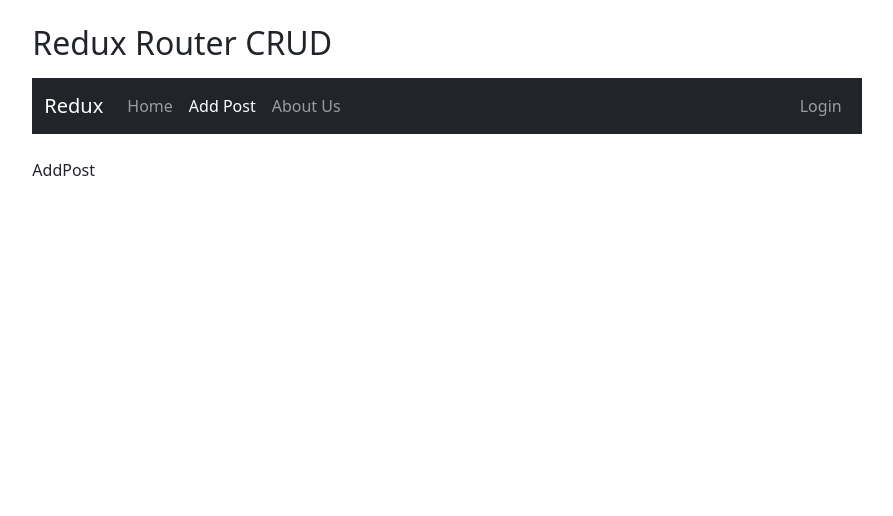
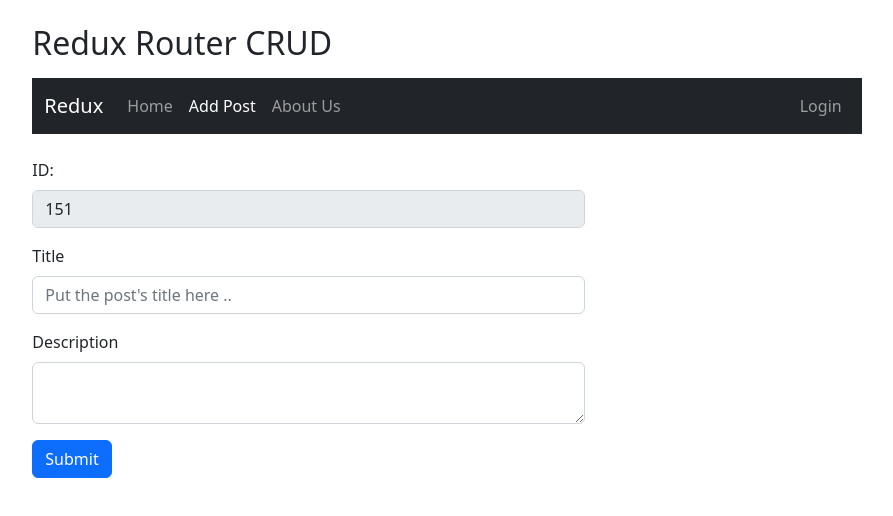
Before and after one commit to ESSOUFIO/Redux-Router-CRUD, a React (Create React App) app: page /post/add in a window 1280 px wide. Shown: the top 516 px of the page, without its empty margins (193-1086 px from the left). Built offline with nearby package versions, Linux system fonts and the light colour scheme.

Commit message:
Fetch posts and Add post

```diff
--- a/src/components/Header.jsx
+++ b/src/components/Header.jsx
@@ -14,7 +14,7 @@ const Header = () => {
             </LinkContainer>
 
             <LinkContainer to="post/add">
-              <Nav.Link>Add Post</Nav.Link>
+              <Nav.Link id="addPost">Add Post</Nav.Link>
             </LinkContainer>
 
             <LinkContainer to="about-us">
--- a/src/pages/AddPost.jsx
+++ b/src/pages/AddPost.jsx
@@ -1,7 +1,63 @@
-import React from "react";
+import React, { useRef } from "react";
+import { Button, Form } from "react-bootstrap";
+import { useDispatch } from "react-redux";
+import { useNavigate } from "react-router-dom";
+import { addPost } from "../store/postSlice";
 
 const AddPost = () => {
-  return <div>AddPost</div>;
+  const navigate = useNavigate();
+  const titleRef = useRef();
+  const descriptionRef = useRef();
+  const id = Math.floor(Math.random() * 1000);
+
+  const dispatch = useDispatch();
+
+  const submitHandler = (e) => {
+    e.preventDefault();
+    dispatch(
+      addPost({
+        id,
+        title: titleRef.current.value,
+        description: descriptionRef.current.value,
+      })
+    )
+      .unwrap()
+      .then(() => {
+        navigate("/");
+      })
+      .then(() => {
+        document.querySelector("#addPost").classList.remove("active");
+      });
+  };
+
+  return (
+    <div className="col-8">
+      <Form onSubmit={submitHandler}>
+        <Form.Group className="mb-3" controlId="id">
+          <Form.Label>ID:</Form.Label>
+          <Form.Control type="text" disabled value={id} />
+        </Form.Group>
+
+        <Form.Group className="mb-3" controlId="title">
+          <Form.Label>Title</Form.Label>
+          <Form.Control
+            type="text"
+            placeholder="Put the post's title here .."
+            ref={titleRef}
+          />
+        </Form.Group>
+
+        <Form.Group className="mb-3" controlId="description">
+          <Form.Label>Description</Form.Label>
+          <Form.Control as="textarea" ref={descriptionRef} />
+        </Form.Group>
+
+        <Button variant="primary" type="submit">
+          Submit
+        </Button>
+      </Form>
+    </div>
+  );
 };
 
 export default AddPost;
--- a/src/store/postSlice.js
+++ b/src/store/postSlice.js
@@ -13,11 +13,33 @@ export const fetchPosts = createAsyncThunk(
     }
   }
 );
+
+export const addPost = createAsyncThunk(
+  "posts/addPost",
+  async (post, thunkAPI) => {
+    const { rejectWithValue } = thunkAPI;
+    try {
+      const res = await fetch("http://localhost:5000/posts", {
+        method: "POST",
+        body: JSON.stringify(post),
+        headers: {
+          "Content-Type": "application/json",
+        },
+      });
+
+      const data = await res.json();
+      return data;
+    } catch (error) {
+      return rejectWithValue(error.message);
+    }
+  }
+);
 const postSlice = createSlice({
   name: "posts",
   initialState: { records: [], loading: false, error: null },
   reducers: {},
   extraReducers: (builder) => {
+    //** === Fetch Posts === */
     builder.addCase(fetchPosts.pending, (state, action) => {
       state.loading = true;
     });
@@ -31,6 +53,21 @@ const postSlice = createSlice({
       state.loading = false;
       state.error = action.payload;
     });
+
+    //** === Add Post === */
+    builder.addCase(addPost.pending, (state, action) => {
+      state.loading = true;
+    });
+
+    builder.addCase(addPost.fulfilled, (state, action) => {
+      state.loading = false;
+      state.records.push(action.payload);
+    });
+
+    builder.addCase(addPost.rejected, (state, action) => {
+      state.loading = false;
+      state.error = action.payload;
+    });
   },
 });
 
```
